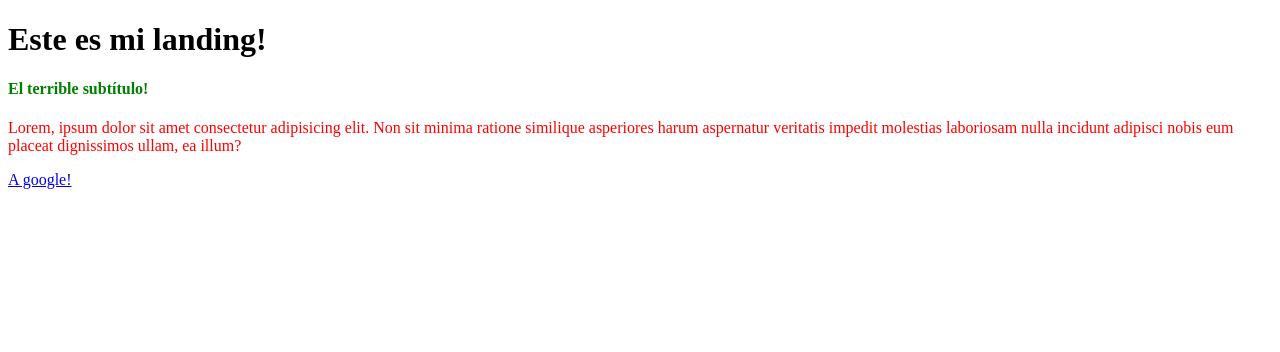
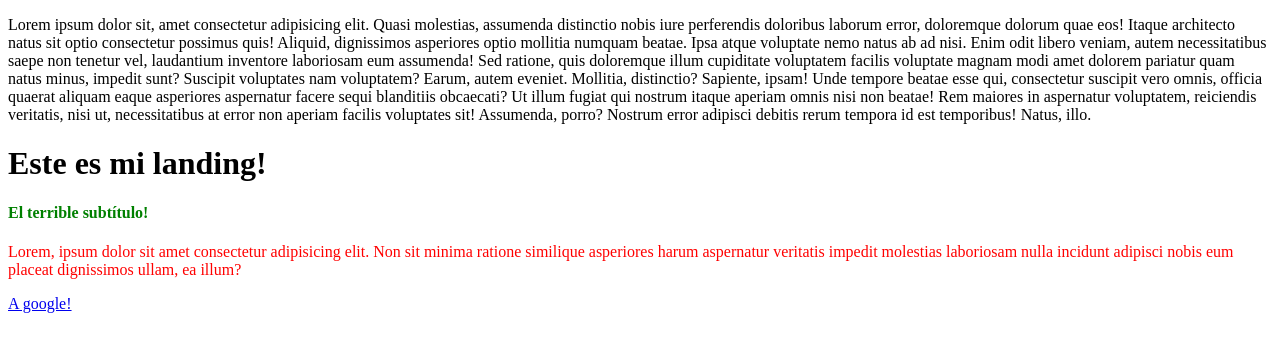
Before and after one commit to jpcuevaslavin/prueba-uno-falsa, a plain HTML site: page index.html in a window 1280 px wide. Drawn offline with Linux system fonts and the light colour scheme.

Commit message:
se agregó párrafo lorem

```diff
--- a/index.html
+++ b/index.html
@@ -8,6 +8,11 @@
   <title>Document</title>
 </head>
 <body>
+  <p>Lorem ipsum dolor sit, amet consectetur adipisicing elit. Quasi molestias, assumenda distinctio nobis iure perferendis doloribus laborum error, doloremque dolorum quae eos! Itaque architecto natus sit optio consectetur possimus quis!
+  Aliquid, dignissimos asperiores optio mollitia numquam beatae. Ipsa atque voluptate nemo natus ab ad nisi. Enim odit libero veniam, autem necessitatibus saepe non tenetur vel, laudantium inventore laboriosam eum assumenda!
+  Sed ratione, quis doloremque illum cupiditate voluptatem facilis voluptate magnam modi amet dolorem pariatur quam natus minus, impedit sunt? Suscipit voluptates nam voluptatem? Earum, autem eveniet. Mollitia, distinctio? Sapiente, ipsam!
+  Unde tempore beatae esse qui, consectetur suscipit vero omnis, officia quaerat aliquam eaque asperiores aspernatur facere sequi blanditiis obcaecati? Ut illum fugiat qui nostrum itaque aperiam omnis nisi non beatae!
+  Rem maiores in aspernatur voluptatem, reiciendis veritatis, nisi ut, necessitatibus at error non aperiam facilis voluptates sit! Assumenda, porro? Nostrum error adipisci debitis rerum tempora id est temporibus! Natus, illo.</p>
   <h1>Este es mi landing!</h1>
   <h4>El terrible subtítulo!</h4>
   <p class="destacado">Lorem, ipsum dolor sit amet consectetur adipisicing elit. Non sit minima ratione similique asperiores harum aspernatur veritatis impedit molestias laboriosam nulla incidunt adipisci nobis eum placeat dignissimos ullam, ea illum?</p>
```
